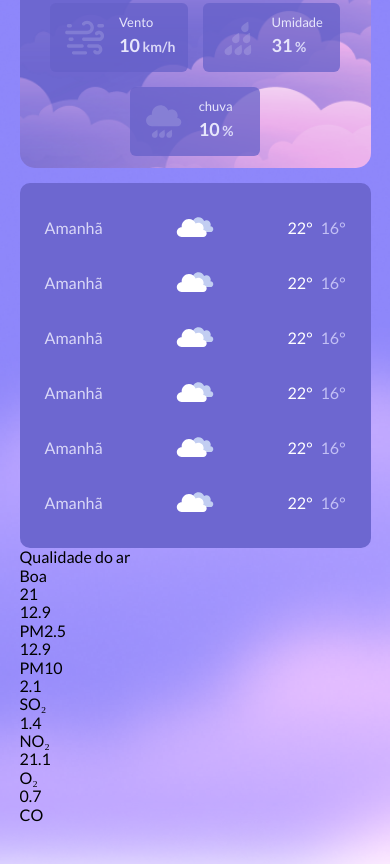
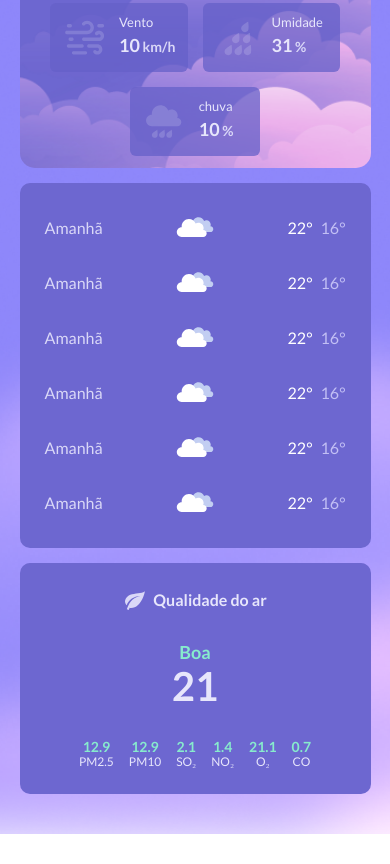
Before and after one commit to Otavio-MBarra/weather-app, a website: page index.html in a window 390 px wide. Shown: the part 453-1317 px from the top of the page. After the commit the page ends 1287 px from the top, so only its background shows below. Drawn offline with Linux system fonts and the light colour scheme.

Commit message:
made stylization mobile air quality panel

```diff
--- a/index.html
+++ b/index.html
@@ -146,10 +146,14 @@
           </li>
         </ul>
         <div class="air-quality-panel">
-          <p class="air-quality-panel__text">Qualidade do ar</p>
+          <div class="air-quality-panel__text-wrapper">
+            <img src="./src/img/leaf-icon.svg" alt="icone de uma folha" />
+            <p class="text-wrapper__text">Qualidade do ar</p>
+          </div>
           <div class="air-quality-panel__quality-statistc">
             <p class="quality-statistic__text">Boa</p>
             <p class="quality-statistic__percentage">21</p>
+          </div>
           <ul class="quality-statistic__statistics">
             <li class="statistics__more-info-statistic">
               <p class="more-info-statistic__number">12.9</p>
@@ -177,7 +181,6 @@
             </li>
           </ul>
         </div>
-        </div>
       </section>
     </main>
   </body>
--- /dev/null
+++ b/src/sass/input-search/input-search-style.scss
@@ -0,0 +1,31 @@
+@use "../variables.scss";
+
+.wrapper-input-search {
+  display: flex;
+  align-items: center;
+  justify-content: center;
+  position: relative;
+  width: 95%;
+  margin: 0 auto;
+}
+.wrapper-input-search__search-input {
+  width: 100%;
+  border: none;
+  background-color: variables.$background-card;
+  padding: 8px;
+  border-radius: 10px;
+  color: variables.$font-light-lavender;
+  &::placeholder {
+    color: variables.$font-light-lavender;
+    @include variables.font-lato(1.2rem, 400);
+  }
+  &:focus {
+    border: none;
+    outline: 0;
+  }
+}
+.wrapper-input-search__icon {
+  width: 20px;
+  position: absolute;
+  right: 15px;
+}
--- /dev/null
+++ b/src/sass/panel-climate-week/panel-climate-week.scss
@@ -0,0 +1,49 @@
+@use "../variables.scss";
+
+.more-weather-information__list-days {
+  background-color: variables.$background-panel;
+  border-radius: 10px;
+  padding: 25px;
+  display: flex;
+  flex-direction: column;
+  gap: 15px;
+}
+
+.list-days__day {
+  display: flex;
+  justify-content: space-between;
+  align-items: center;
+}
+
+.day__day-name {
+  color: variables.$font-lavender-mist;
+}
+
+.day__day-icon-climate {
+  width: 40px;
+}
+
+.day__day-temperature {
+  color: variables.$white;
+
+  span {
+    color: variables.$font-light-lavender;
+    margin-left: 5px;
+  }
+}
+
+@media (prefers-color-scheme: dark) {
+  .more-weather-information__list-days {
+    background-color: variables.$background-panel-dark;
+  }
+
+  .day__day-name {
+    color: variables.$font-dark-lavender-mist;
+  }
+
+  .day__day-temperature {
+    span {
+      color: variables.$font-dark-lavender;
+    }
+  }
+}
--- a/src/sass/style.scss
+++ b/src/sass/style.scss
@@ -1,6 +1,8 @@
 @use "reset.scss";
 @use "variables.scss";
 @use "./main-panel/panel-style.scss";
+@use "./input-search/input-search-style.scss";
+@use "./panel-climate-week/panel-climate-week.scss";
 body {
   background: no-repeat url("../img/main-background.png") center/cover;
 }
@@ -9,86 +11,60 @@ main {
   margin: 4rem auto;
 }
 
-.wrapper-input-search {
-  display: flex;
-  align-items: center;
-  justify-content: center;
-  position: relative;
-  width: 95%;
-  margin: 0 auto;
-}
-.wrapper-input-search__search-input {
-  width: 100%;
-  border: none;
-  background-color: variables.$background-card;
-  padding: 8px;
-  border-radius: 10px;
-  color: variables.$font-light-lavender;
-  &::placeholder {
-    color: variables.$font-light-lavender;
-    @include variables.font-lato(1.2rem, 400);
-  }
-  &:focus {
-    border: none;
-    outline: 0;
-  }
-}
-.wrapper-input-search__icon {
-  width: 20px;
-  position: absolute;
-  right: 15px;
-}
-
 ///////////////////////////////////////////////////////////////////////
 ///
 ///
 .more-weather-information {
   margin-top: 15px;
 }
-.more-weather-information__list-days {
+
+.air-quality-panel {
+  margin-top: 15px;
   background-color: variables.$background-panel;
   border-radius: 10px;
-  padding: 25px;
+  padding: 25px 16px;
   display: flex;
   flex-direction: column;
-  gap: 15px;
+  align-items: center;
+  justify-content: center;
+  gap: 30px;
+  color: variables.$font-paler-lavander;
 }
 
-.list-days__day {
+.air-quality-panel__text-wrapper {
   display: flex;
-  justify-content: space-between;
   align-items: center;
+  gap: 6px;
+  justify-content: center;
+  @include variables.font-lato(1.6rem, 700);
 }
 
-.day__day-name {
-  color: variables.$font-lavender-mist;
+.air-quality-panel__quality-statistc {
+  text-align: center;
 }
 
-.day__day-icon-climate {
-  width: 40px;
+.quality-statistic__text {
+  @include variables.font-lato(1.8rem, 700);
+  color: variables.$font-light-aquamarine;
 }
 
-.day__day-temperature {
-  color: variables.$white;
-
-  span {
-    color: variables.$font-light-lavender;
-    margin-left: 5px;
-  }
+.quality-statistic__percentage {
+  @include variables.font-lato(4rem, 700);
 }
 
-@media (prefers-color-scheme: dark) {
-  .more-weather-information__list-days {
-    background-color: variables.$background-panel-dark;
-  }
+.quality-statistic__statistics {
+  display: flex;
+  gap: 15px;
+  text-align: center;
+}
 
-  .day__day-name {
-    color: variables.$font-dark-lavender-mist;
-  }
+.more-info-statistic__number {
+  @include variables.font-lato(1.4rem, 700);
+  color: variables.$font-light-aquamarine;
+}
 
-  .day__day-temperature {
-    span {
-      color: variables.$font-dark-lavender;
-    }
-  }
+.more-info-statistic__unit {
+  @include variables.font-lato(1.2rem, 400);
 }
+
+////////////
```
Also changed, not shown: src/css/style.min.css, src/img/leaf-icon.svg (added), 1 other file. Lines whose indentation alone changed are shown as unchanged.
